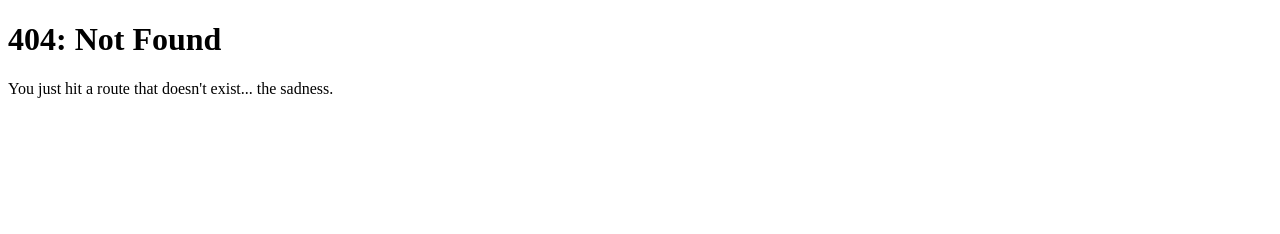
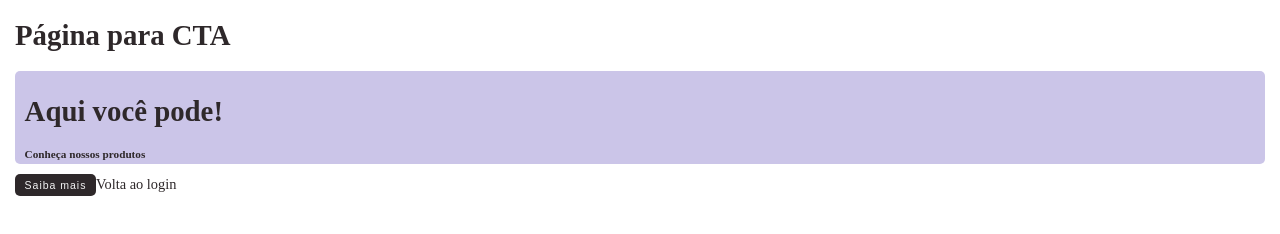
Before and after one commit to douglas-sousa/google-optimize-test, a Gatsby site: page /cta in a window 1280 px wide. Before the commit this address had no page. Built offline with nearby package versions, Linux system fonts and the light colour scheme; Gatsby itself is replaced by a stand-in of ours.

Commit message:
feat: first test for google optimize

```diff
--- a/gatsby-browser.js
+++ b/gatsby-browser.js
@@ -1 +1,2 @@
 // importar arquivos globais aqui
+import './src/assets/style/global.css';
--- /dev/null
+++ b/src/assets/style/global.css
@@ -0,0 +1,30 @@
+:root {
+  --purplish-blue: #CBC5E8;
+  --black: #2E282A;
+  --white: #F3F3F3;
+  --gold: #EFC501;
+
+  font-size: 60%;
+}
+
+* {
+  box-sizing: border-box;
+  padding: 0;
+  margin: 0;
+  border: 0;
+  outline: 0;
+  color: var(--black);
+}
+
+textarea {
+  resize: none;
+}
+
+a {
+  text-decoration: none;
+}
+
+html, body, #___gatsby, #gatsby-focus-wrapper {
+  height: 100%;
+  width: 100%;
+}
--- /dev/null
+++ b/src/assets/style/pages/cta.css
@@ -0,0 +1,17 @@
+#cta {
+  margin-left: 15px;
+  margin-right: 15px;
+}
+
+#cta h1 {
+  padding: 2rem 0;
+  font-size: 3rem;
+}
+
+#cta a {
+  font-size: 1.5rem;
+}
+
+#cta footer {
+  padding: 1rem 0;
+}
--- /dev/null
+++ b/src/assets/style/pages/home.css
@@ -0,0 +1,13 @@
+#home {
+  margin-left: 15px;
+  margin-right: 15px;
+}
+
+#home h1 {
+  padding: 2rem 0;
+  font-size: 3rem;
+}
+
+#home a {
+  font-size: 1.5rem;
+}
--- /dev/null
+++ b/src/components/button/button.tsx
@@ -0,0 +1,14 @@
+import React from 'react';
+
+type Button = React.DetailedHTMLProps<React.ButtonHTMLAttributes<HTMLButtonElement>, HTMLButtonElement>;
+type Props = Button & { mode: 'dark' | 'light' | 'dodo' };
+
+import './style.css';
+
+export default function Button(props: Props): JSX.Element {
+  const { mode, ...btnProps } = props;
+
+  return (
+    <button {...btnProps} className={`button ${mode}`}>{props.children}</button>
+  );
+}
--- /dev/null
+++ b/src/components/button/style.css
@@ -0,0 +1,24 @@
+.button {
+  border: 0;
+  border-radius: 5px;
+  padding: 0.5rem 1rem;
+  letter-spacing: 0.1rem;
+  cursor: pointer;
+  font-size: 1.1rem;
+  font-weight: 500;
+}
+
+.button.dark {
+  background-color: var(--black);
+  color: var(--white);
+}
+
+.button.light {
+  background-color: var(--white);
+  color: var(--black);
+}
+
+.button.dodo {
+  background-color: var(--purplish-blue);
+  color: var(--gold);
+}
--- /dev/null
+++ b/src/components/index.ts
@@ -0,0 +1,2 @@
+export { default as Button } from './button/button';
+export { default as StaticHeader } from './static-header/static-header';
--- /dev/null
+++ b/src/components/static-header/static-header.tsx
@@ -0,0 +1,12 @@
+import React from 'react';
+
+import './style.css';
+
+export default function StaticHeader(): JSX.Element {
+  return (
+    <header className="header">
+      <h1>Aqui você pode!</h1>
+      <h3>Conheça nossos produtos</h3>
+    </header>
+  );
+}
--- /dev/null
+++ b/src/components/static-header/style.css
@@ -0,0 +1,5 @@
+.header {
+  background-color: var(--purplish-blue);
+  border-radius: 5px;
+  padding: 0.5rem 1rem;
+}
--- /dev/null
+++ b/src/pages/cta.tsx
@@ -0,0 +1,18 @@
+import React from "react";
+import { Link } from "gatsby";
+import { Button, StaticHeader } from '@/components';
+
+import '@/assets/style/pages/cta.css';
+
+export default function CTA(): JSX.Element {
+  return (
+    <div id="cta">
+      <h1>Página para CTA</h1>
+      <StaticHeader />
+      <footer>
+        <Button mode="dark">Saiba mais</Button>
+        <Link to="/">Volta ao login</Link>
+      </footer>
+    </div>
+  );
+}
--- a/src/pages/index.tsx
+++ b/src/pages/index.tsx
@@ -1,7 +1,13 @@
 import React from "react";
+import { Link } from "gatsby";
+
+import '@/assets/style/pages/home.css';
 
 export default function Home(): JSX.Element {
   return (
-    <div>Página principal</div>
+    <div id="home">
+      <h1>Página principal</h1>
+      <Link to="/cta">Ir para página de CTA</Link>
+    </div>
   );
 }
```
Also changed, not shown: src/images/gatsby-icon.png (deleted).
